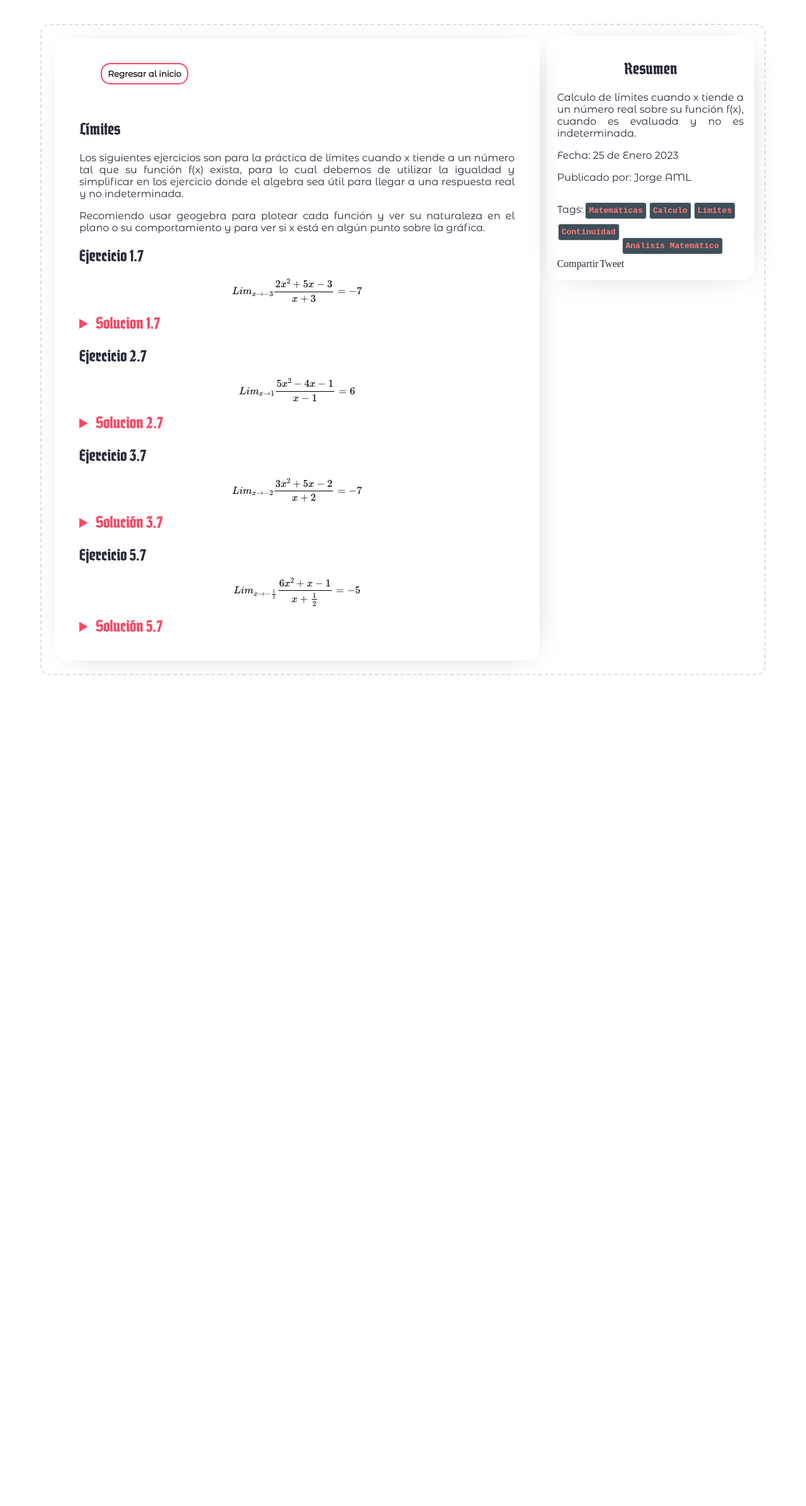
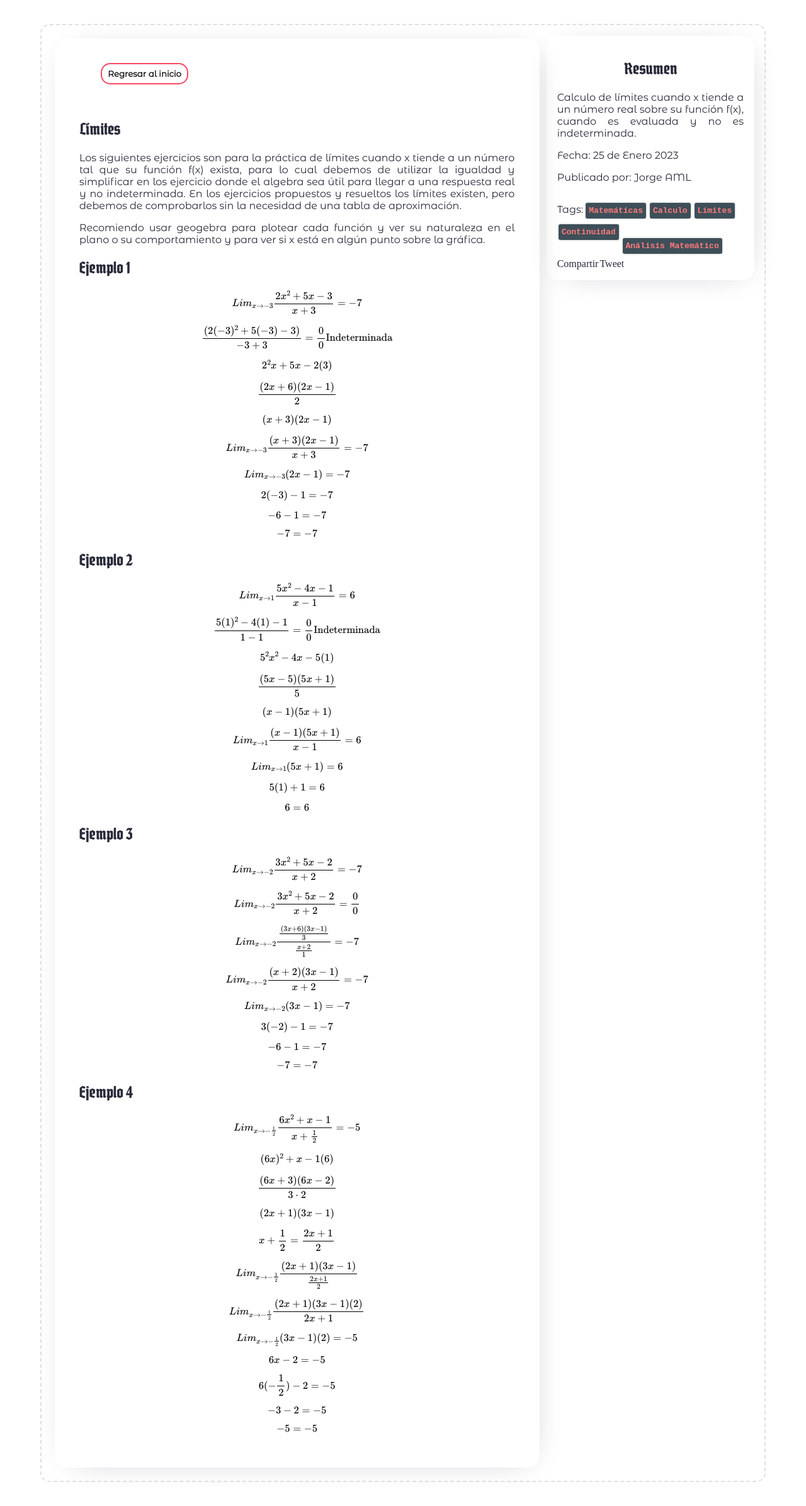
Before and after one commit to jorgeAML/creativeaml, a Jekyll site: the page built from blog_posts/25-01-2023.md, in a window 1280 px wide. Shown: the whole page at 63% size. Built offline with Jekyll 4.4.1, drawn with Linux system fonts in a browser that asks for light colours; some web fonts are replaced; a script that is not in the unit is left out; comment, search, counter and statistics services are not loaded; before the commit the page ends 1110 px from its top, so only the background shows below that.

Commit message:
updated post 25.01.2023

```diff
--- a/assets/css/landing.css
+++ b/assets/css/landing.css
@@ -282,7 +282,7 @@
         font-size: smaller;
         font-weight: bolder;
         font-family: var(--font-kant);
-        background-color: var(--c-color-d);
+        background-color: var(--c-color-n);
         color: var(--c-color-i);
         border-radius: 5px;
     }
--- a/assets/css/mediaQueries/blogdevices.css
+++ b/assets/css/mediaQueries/blogdevices.css
@@ -88,7 +88,7 @@
         font-size: smaller;
         font-weight: bolder;
         font-family: var(--font-kant);
-        background-color: var(--c-color-d);
+        background-color: var(--c-color-n);
         color: var(--c-color-i);
         border-radius: 5px;
     }
--- a/blog_posts/25-01-2023.md
+++ b/blog_posts/25-01-2023.md
@@ -22,28 +22,27 @@ tag5: Análisis Matemático
 ---
 <h2>Límites</h2>
 <div>
-    <p>Los siguientes ejercicios son para la práctica de límites cuando x tiende a un número tal que su función f(x) exista, para lo cual debemos de utilizar la igualdad y simplificar en los ejercicio donde el algebra sea útil para llegar a una respuesta real y no indeterminada.</p>
+    <p>Los siguientes ejercicios son para la práctica de límites cuando x tiende a un número tal que su función f(x) exista, para lo cual debemos de utilizar la igualdad y simplificar en los ejercicio donde el algebra sea útil para llegar a una respuesta real y no indeterminada. En los ejercicios propuestos y resueltos los límites existen, pero debemos de comprobarlos sin la necesidad de una tabla de aproximación.</p>
     <p>Recomiendo usar geogebra para plotear cada función y ver su naturaleza en el plano o su comportamiento y para ver si x está en algún punto sobre la gráfica.</p>
 </div>
+
+<h2>Ejemplo 1</h2>
 <div class="latex">
-<h2>Ejercicio 1.7</h2>
+
 $$Lim_{x\rightarrow -3} \frac{2x^{2} + 5x - 3}{x+3} = -7 $$
-<details>
-    <summary>Solucion 1.7</summary>
-    $$ \frac{(2(-3)^{2} + 5(-3) -3)}{-3+3} = \frac{0}{0} (indeterminada) $$
+    $$ \frac{(2(-3)^{2} + 5(-3) -3)}{-3+3} = \frac{0}{0}  \text{Indeterminada} $$
     $$2^{2}x + 5x -2(3) $$ $$\frac{(2x+6)(2x-1)}{2}$$ $$(x+3)(2x-1) $$
     $$Lim_{x\rightarrow -3} \frac{(x+3)(2x-1)}{x+3} = -7 $$
     $$Lim_{x\rightarrow -3} (2x-1) = -7 $$
     $$2(-3) -1 = -7 $$
     $$-6 -1 = -7 $$
     $$-7 = -7 $$
+</div>
+<h2>Ejemplo 2</h2>
+<div class="latex">
 
-</details>
-<h2>Ejercicio 2.7</h2>
 $$Lim_{x \rightarrow 1} \frac{5x^{2} -4x -1}{x-1} = 6$$
-<details>
-    <summary>Solucion 2.7</summary>
-    $$\frac{5(1)^{2}-4(1)-1}{1-1} = \frac{0}{0} (Indeterminada) $$
+    $$\frac{5(1)^{2}-4(1)-1}{1-1} = \frac{0}{0} \text{Indeterminada} $$
     $$5^{2}x^{2} -4x- 5(1) $$
     $$\frac{(5x-5)(5x+1)}{5} $$
     $$(x-1)(5x+1) $$
@@ -51,11 +50,11 @@ $$Lim_{x \rightarrow 1} \frac{5x^{2} -4x -1}{x-1} = 6$$
     $$Lim_{x \rightarrow 1} (5x+1) = 6 $$
     $$5(1) + 1 = 6 $$
     $$6 = 6 $$
-</details>
-<h2>Ejercicio 3.7</h2>
+</div>
+<h2>Ejemplo 3</h2>
+<div class="latex">
+
 $$Lim_{x \rightarrow -2} \frac{3x^{2} +5x -2}{x+2} = -7 $$
-<details>
-    <summary>Solución 3.7</summary>
     $$Lim_{x \rightarrow -2} \frac{3x^{2} +5x -2}{x+2} = \frac{0}{0} $$
     $$Lim_{x \rightarrow -2} \frac{\frac{(3x+6)(3x-1)}{3}}{\frac{x+2}{1}} = -7 $$
     $$Lim_{x \rightarrow -2} \frac{(x+2)(3x-1)}{x+2} = -7$$
@@ -63,14 +62,11 @@ $$Lim_{x \rightarrow -2} \frac{3x^{2} +5x -2}{x+2} = -7 $$
     $$3(-2) -1 = -7$$
     $$-6 -1 = -7 $$
     $$-7 = -7 $$
+</div>
+<h2>Ejemplo 4</h2>
+<div class="latex">
 
-    <a href="https://www.geogebra.org/m/zejrfuxg">Ver en geogebra</a>
-
-</details>
-<h2>Ejercicio 5.7</h2>
 $$Lim_{x \rightarrow -\frac{1}{2}} \frac{6x^{2} +x -1}{x + \frac{1}{2}} = -5 $$
-<details>
-    <summary>Solución 5.7</summary>
     $$(6x)^{2} +x -1(6)  $$
     $$\frac{(6x + 3)(6x-2)}{3 \cdot 2} $$
     $$(2x+1)(3x-1) $$
@@ -82,5 +78,7 @@ $$Lim_{x \rightarrow -\frac{1}{2}} \frac{6x^{2} +x -1}{x + \frac{1}{2}} = -5 $$
     $$6(-\frac{1}{2}) -2 = -5 $$
     $$-3-2 = -5 $$
     $$-5 = -5 $$
-</details>
 </div>
+<div>
+
+</div>
```
